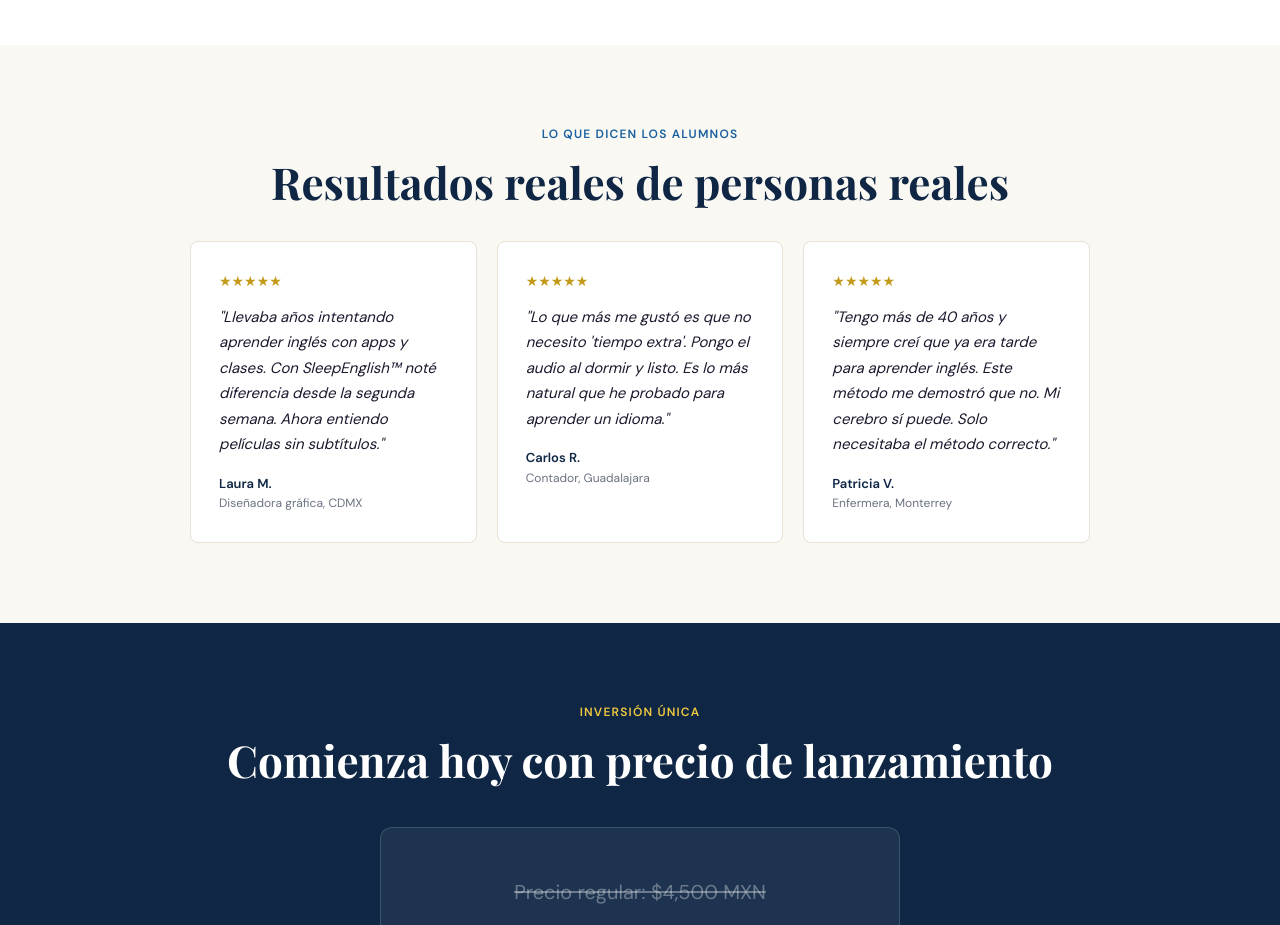
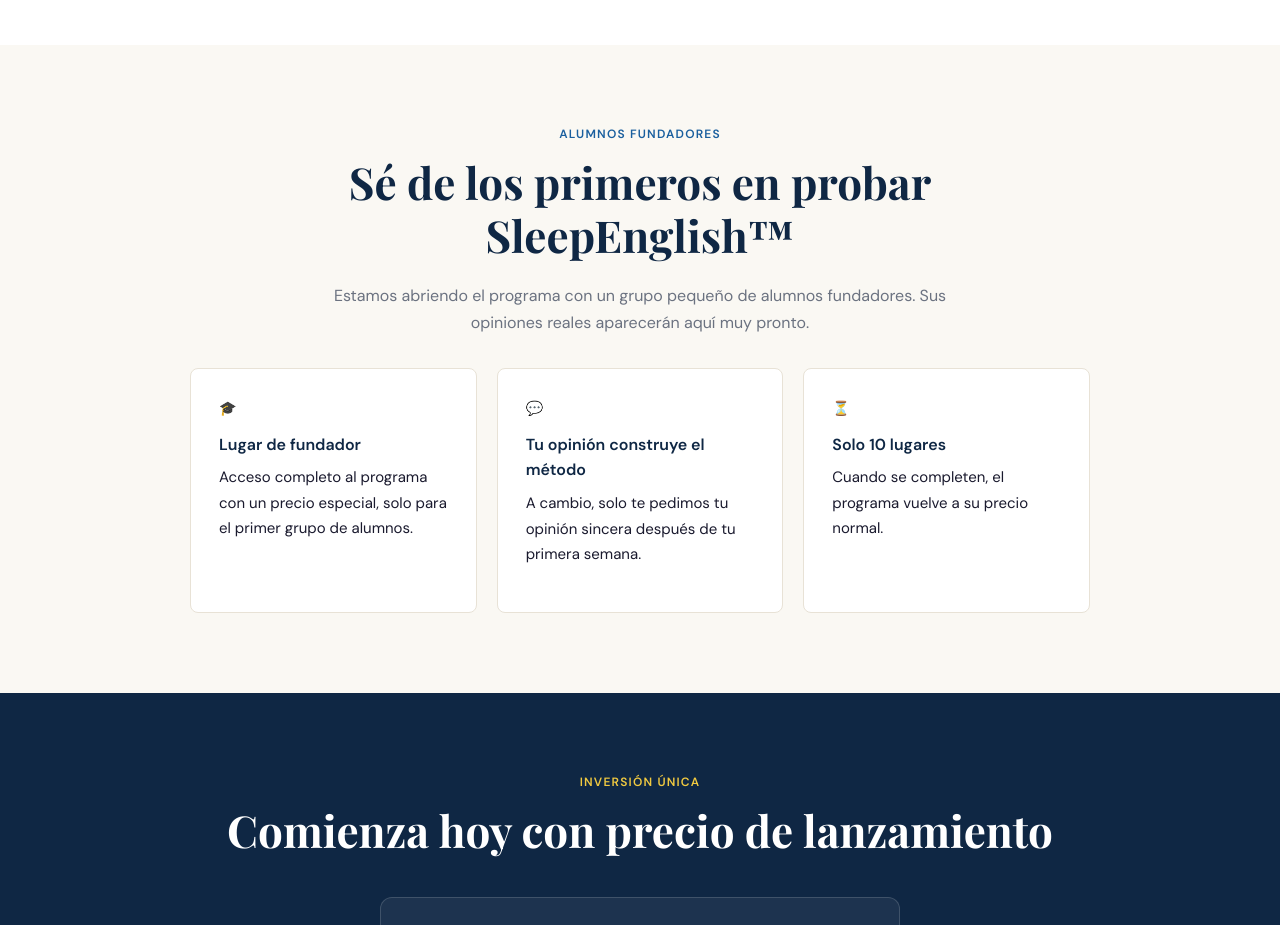
Before and after one commit to sleepenglish/sleepenglish, a plain HTML site: page index.html in a window 1280 px wide. Shown: the part 4020-4945 px from the top of the page. Drawn offline with nearby package versions, Linux system fonts and the light colour scheme.

Commit message:
Reemplazar testimonios por sección de alumnos fundadores

```diff
--- a/index.html
+++ b/index.html
@@ -244,26 +244,24 @@ footer strong{color:rgba(255,255,255,.7);font-family:'Playfair Display',serif}
 <!-- TESTIMONIOS -->
 <section class="testimonials">
   <div class="inner centered">
-    <span class="section-label">Lo que dicen los alumnos</span>
-    <h2 class="section-title">Resultados reales de personas reales</h2>
+    <span class="section-label">Alumnos fundadores</span>
+    <h2 class="section-title">Sé de los primeros en probar SleepEnglish™</h2>
+    <p style="max-width:620px;margin:0 auto;color:var(--gray);font-size:16px;line-height:1.7">Estamos abriendo el programa con un grupo pequeño de alumnos fundadores. Sus opiniones reales aparecerán aquí muy pronto.</p>
     <div class="testi-grid" style="text-align:left;margin-top:32px">
       <div class="testi-card">
-        <div class="testi-stars">★★★★★</div>
-        <blockquote>"Llevaba años intentando aprender inglés con apps y clases. Con SleepEnglish™ noté diferencia desde la segunda semana. Ahora entiendo películas sin subtítulos."</blockquote>
-        <div class="testi-author">Laura M.</div>
-        <div class="testi-role">Diseñadora gráfica, CDMX</div>
+        <div class="testi-stars">🎓</div>
+        <div class="testi-author" style="font-size:16px;margin-bottom:8px">Lugar de fundador</div>
+        <blockquote style="font-style:normal">Acceso completo al programa con un precio especial, solo para el primer grupo de alumnos.</blockquote>
       </div>
       <div class="testi-card">
-        <div class="testi-stars">★★★★★</div>
-        <blockquote>"Lo que más me gustó es que no necesito 'tiempo extra'. Pongo el audio al dormir y listo. Es lo más natural que he probado para aprender un idioma."</blockquote>
-        <div class="testi-author">Carlos R.</div>
-        <div class="testi-role">Contador, Guadalajara</div>
+        <div class="testi-stars">💬</div>
+        <div class="testi-author" style="font-size:16px;margin-bottom:8px">Tu opinión construye el método</div>
+        <blockquote style="font-style:normal">A cambio, solo te pedimos tu opinión sincera después de tu primera semana.</blockquote>
       </div>
       <div class="testi-card">
-        <div class="testi-stars">★★★★★</div>
-        <blockquote>"Tengo más de 40 años y siempre creí que ya era tarde para aprender inglés. Este método me demostró que no. Mi cerebro sí puede. Solo necesitaba el método correcto."</blockquote>
-        <div class="testi-author">Patricia V.</div>
-        <div class="testi-role">Enfermera, Monterrey</div>
+        <div class="testi-stars">⏳</div>
+        <div class="testi-author" style="font-size:16px;margin-bottom:8px">Solo 10 lugares</div>
+        <blockquote style="font-style:normal">Cuando se completen, el programa vuelve a su precio normal.</blockquote>
       </div>
     </div>
   </div>
```
